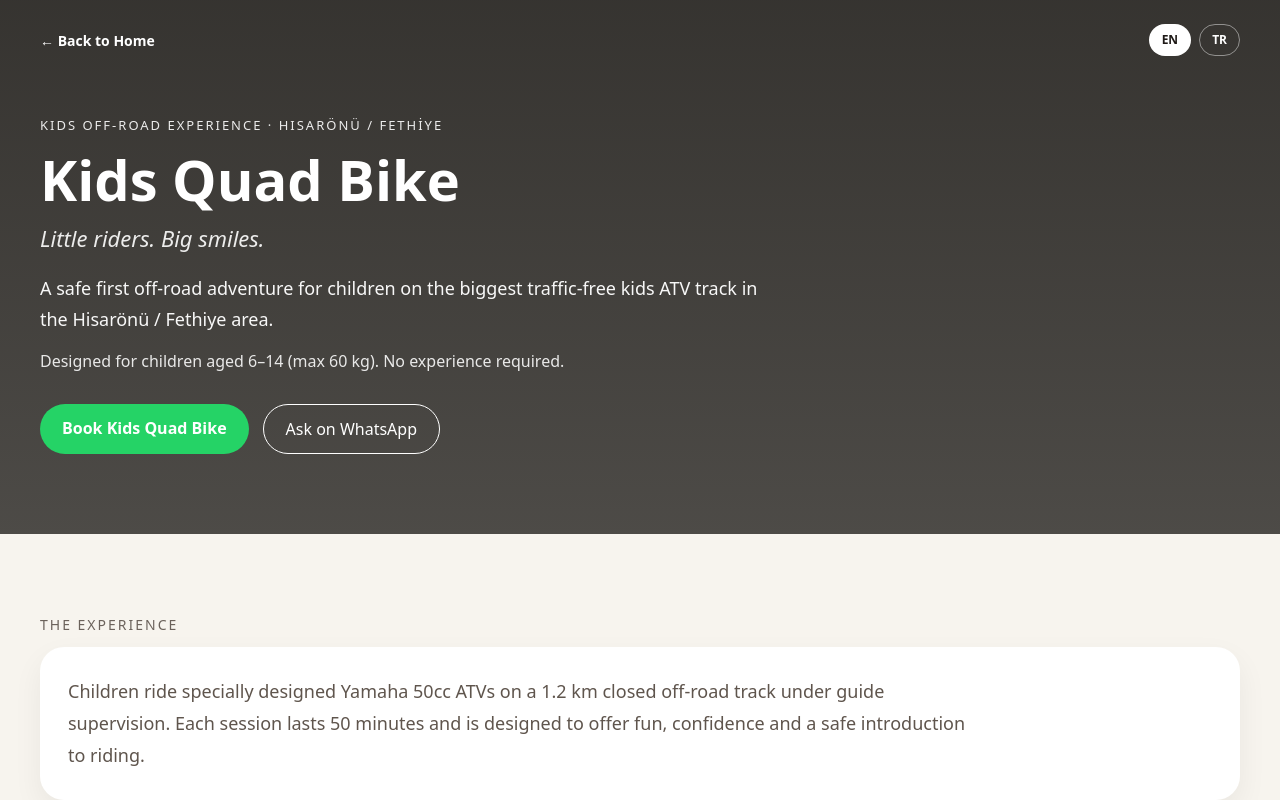
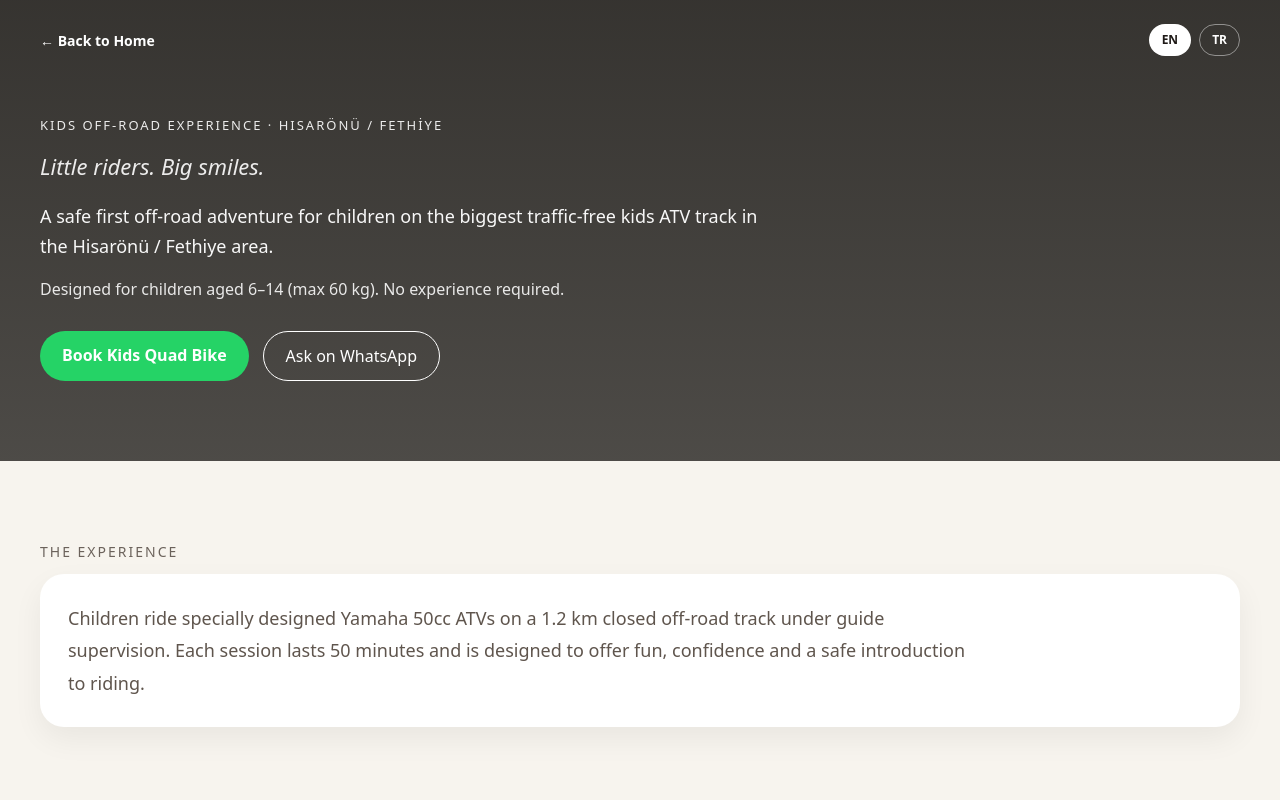
Before and after one commit to comendrive-a11y/comendrive-a11y, a Next.js app: page /kids-quad-bike in a window 1280 px wide. Shown: the top 800 px of the page. Built offline with nearby package versions, Linux system fonts and the light colour scheme.

Commit message:
Update page.tsx

```diff
--- a/app/kids-quad-bike/page.tsx
+++ b/app/kids-quad-bike/page.tsx
@@ -206,16 +206,9 @@ export default function KidsQuadBikePage() {
               {t.heroTop}
             </p>
 
-            <h1
-              style={{
-                fontSize: "56px",
-                lineHeight: 1.05,
-                margin: "0 0 14px",
-                fontWeight: 700,
-              }}
-            >
-              {t.heroTitle}
-            </h1>
+            <h1 style={{ fontSize: "clamp(32px, 6vw, 56px)", marginBottom: "10px" }}>
+  {t.title}
+</h1>
 
             <div
               style={{
```
